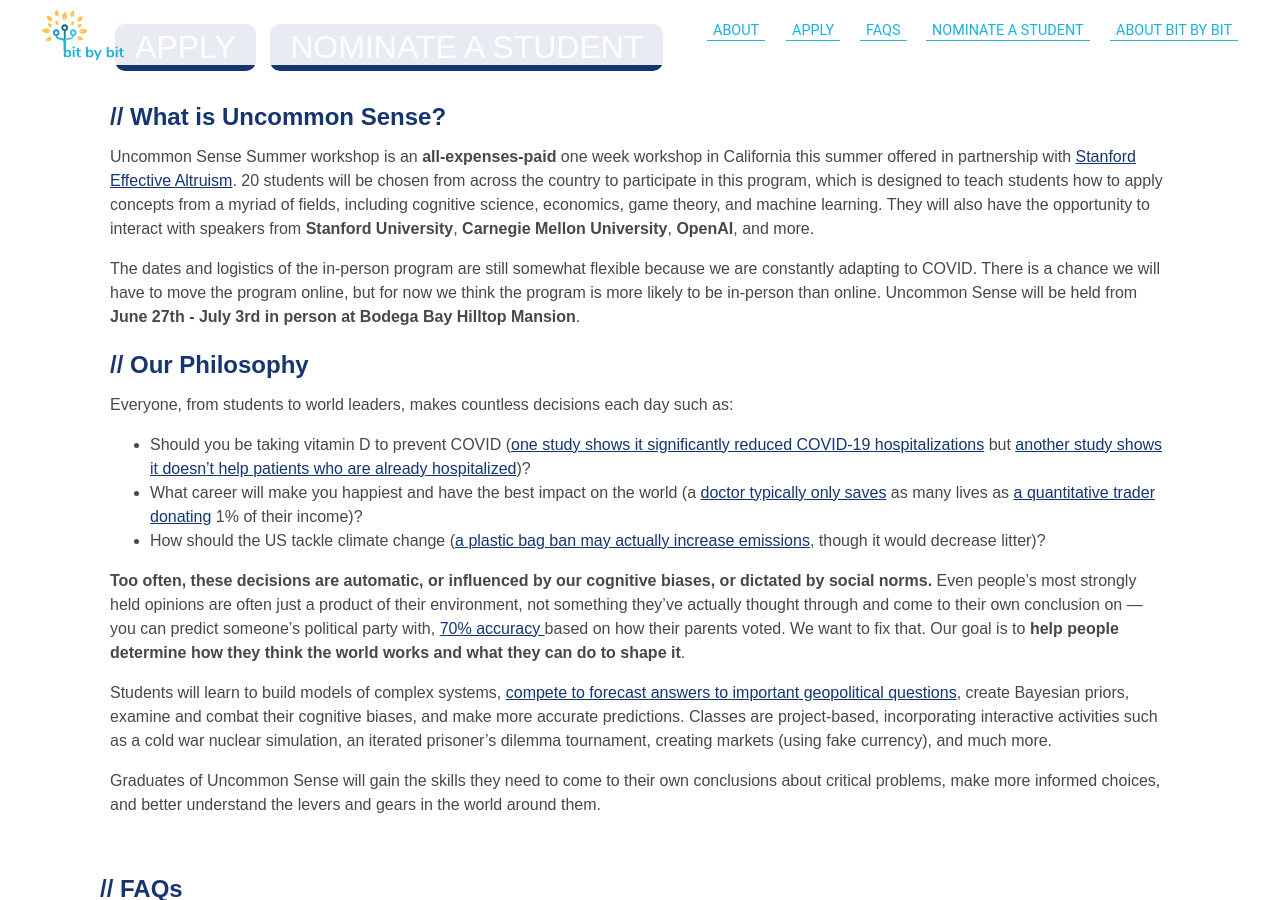
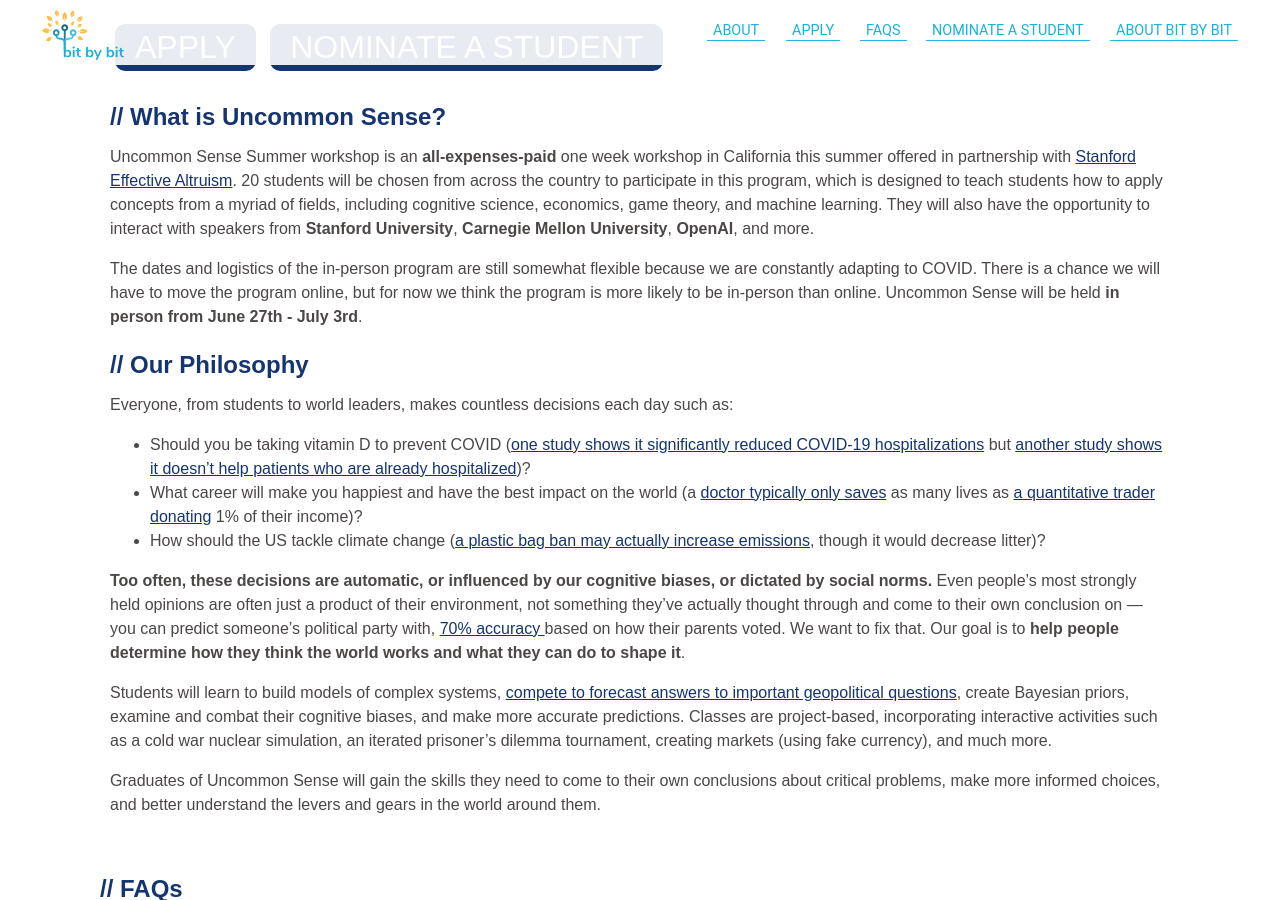
Before and after one commit to bit-by-bit-coding/bxb-website, a Jekyll site: the page built from uncommonsenseseminar.html, in a window 1280 px wide and 900 px high, scrolled down 729 px. Built offline with Jekyll 4.4.1, drawn with Linux system fonts in a browser that asks for light colours; nearby versions of some CDN libraries; some web fonts are replaced.

Commit message:
remove venue

```diff
--- a/uncommonsenseseminar.html
+++ b/uncommonsenseseminar.html
@@ -46,7 +46,7 @@
                 adapting to COVID. There is a chance we will have to move the program online, but for now we think the
                 program is more likely to be in-person than online.
 
-                Uncommon Sense will be held from <strong>June 27th - July 3rd in person at Bodega Bay Hilltop Mansion</strong>.
+                Uncommon Sense will be held <strong>in person from June 27th - July 3rd</strong>.
             </p>
             <h3>Our Philosophy</h3>
             <p> Everyone, from students to world leaders, makes countless decisions each
```
